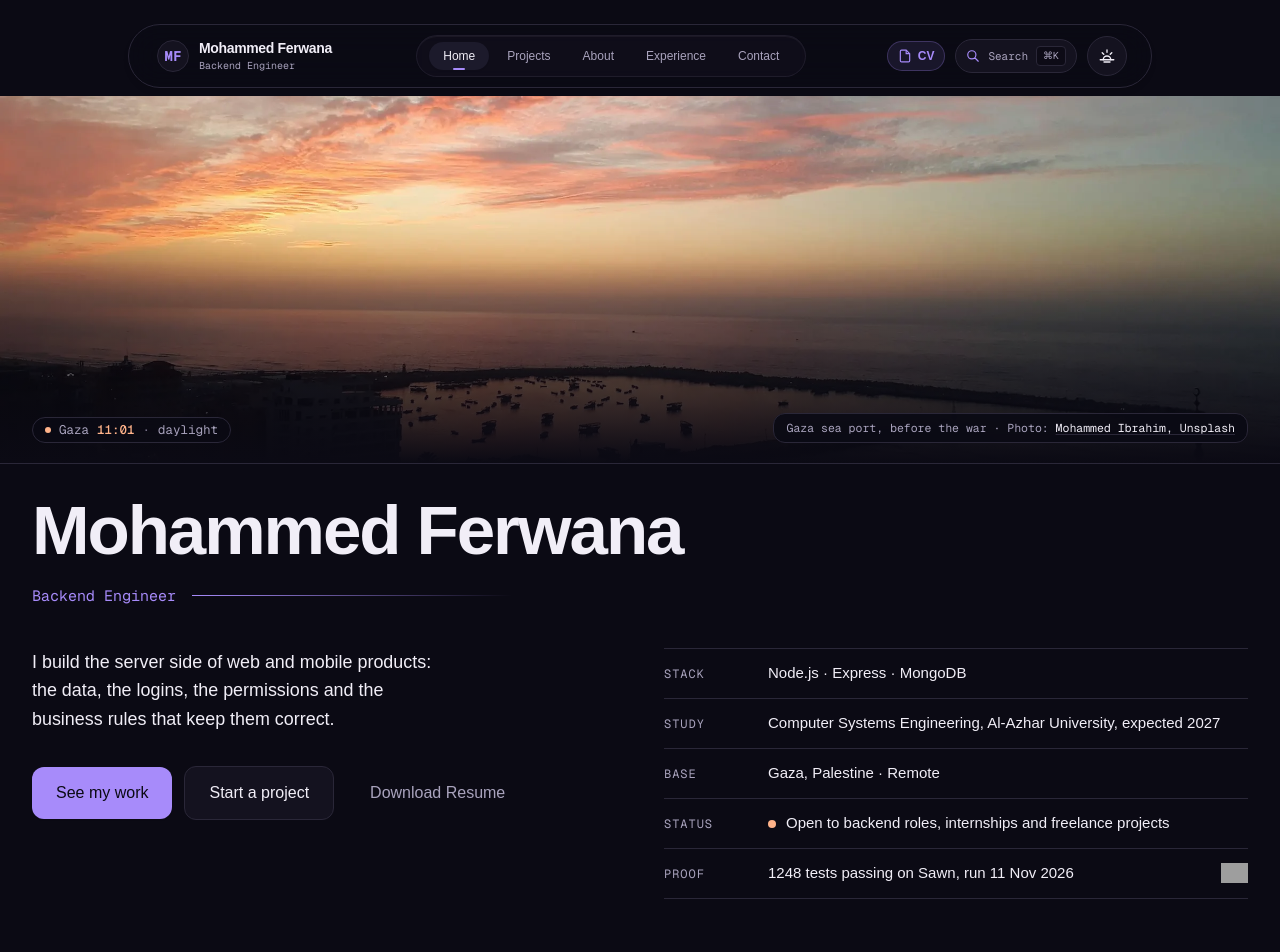
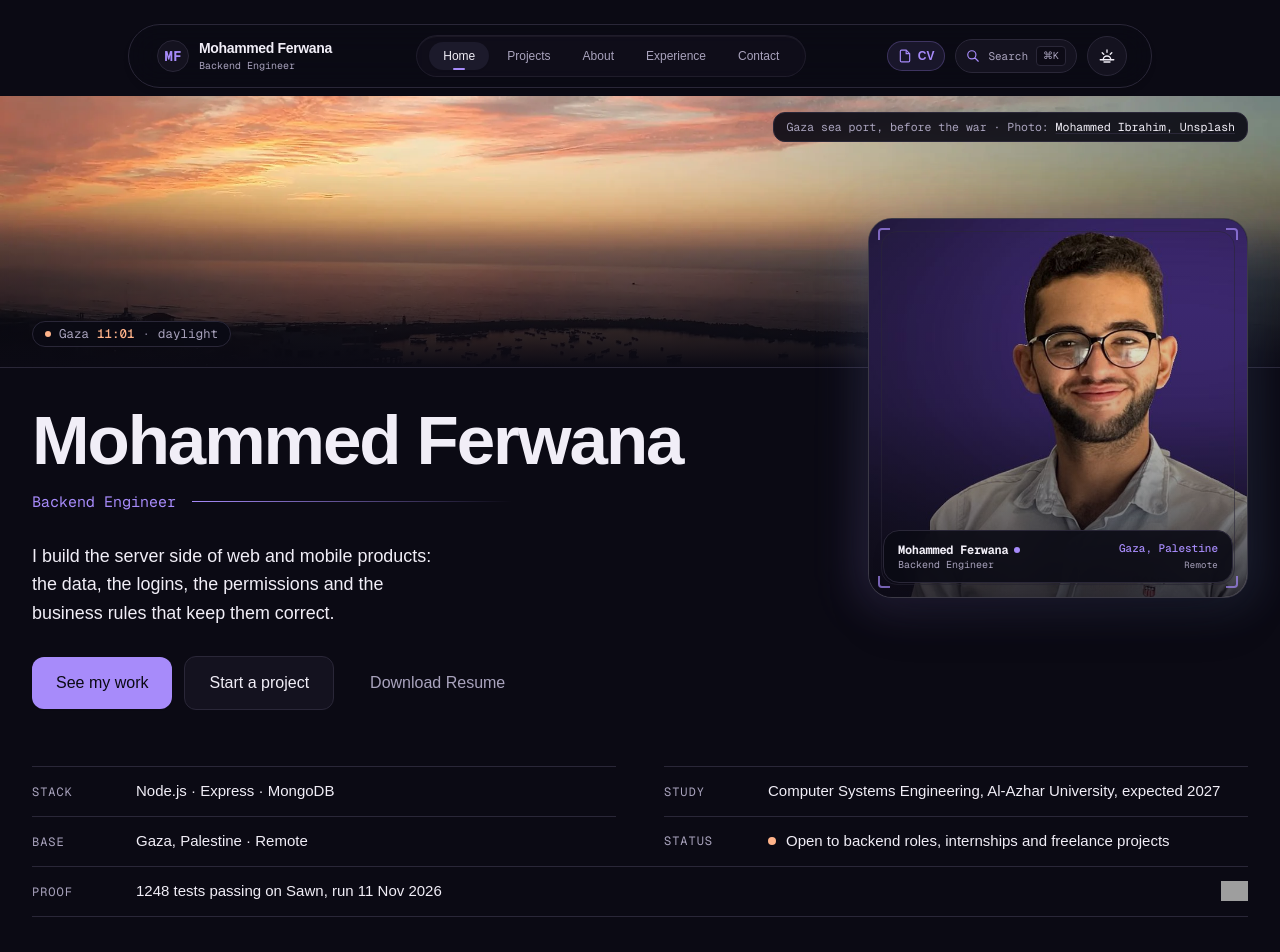
Before and after one commit to hammoudFerwana/mohammed-ferwana-portfolio, a Next.js app: page / in a window 1280 px wide. Shown: the top 952 px of the page. Built offline with nearby package versions, Linux system fonts and the light colour scheme; no server answers; grey boxes are pictures that could not be loaded; a web font is replaced by a local one.

Commit message:
feat(hero): portrait overlapping the photo band, two-column facts

```diff
--- a/src/components/home/HeroSection.jsx
+++ b/src/components/home/HeroSection.jsx
@@ -1,6 +1,7 @@
 import Image from 'next/image';
 import Button from '@/components/shared/Button';
 import GazaClock from '@/components/home/GazaClock';
+import InteractivePortraitCard from '@/components/home/InteractivePortraitCard';
 import { metrics } from '@/data/metrics';
 
 const formattedTestRunDate = new Date(`${metrics.testRunDate}T00:00:00Z`).toLocaleDateString('en-GB', {
@@ -20,7 +21,7 @@ export default function HeroSection() {
   return (
     <section className="pt-[84px] sm:pt-[96px] pb-[70px]">
       {/* Full-width Gaza sea port photo band */}
-      <div className="relative w-full h-[clamp(260px,46vh,500px)] border-b border-line overflow-hidden">
+      <div className="relative w-full h-[clamp(200px,34vh,380px)] border-b border-line overflow-hidden">
         <Image
           src="/images/hero/gaza-port.webp"
           alt="Gaza sea port at sunset, fishing boats inside the harbour wall, with a minaret in the foreground"
@@ -40,11 +41,14 @@ export default function HeroSection() {
         />
 
         {/* Clock chip & photo credit bar */}
-        <div className="absolute inset-x-0 bottom-0 z-10 pb-4 sm:pb-5">
-          <div className="max-w-7xl mx-auto px-5 sm:px-8 flex flex-col items-start gap-2 sm:flex-row sm:items-end sm:justify-between">
+        <div className="pointer-events-none absolute inset-0 z-10">
+          <div className="relative h-full max-w-7xl mx-auto px-5 sm:px-8 pb-4 sm:pb-5 flex flex-col justify-end">
+            <div className="flex flex-col items-start gap-2 sm:flex-row sm:items-end sm:justify-between">
+              <div className="pointer-events-auto">
                 <GazaClock />
+              </div>
 
-            <p className="rounded-lg border border-line bg-bg/90 backdrop-blur-sm px-3 py-1.5 font-mono text-[11.5px] leading-snug text-ink-muted max-w-full">
+              <p className="pointer-events-auto lg:absolute lg:top-4 lg:right-8 rounded-lg border border-line bg-bg/90 backdrop-blur-sm px-3 py-1.5 font-mono text-[11.5px] leading-snug text-ink-muted max-w-full">
                 Gaza sea port, before the war · Photo:{' '}
                 <a
                   href="https://unsplash.com/photos/a-view-of-a-sunset-over-a-body-of-water-EMH4vCucw-A"
@@ -58,16 +62,18 @@ export default function HeroSection() {
             </div>
           </div>
         </div>
+      </div>
 
       {/* Hero content */}
-      <div className="max-w-7xl mx-auto px-5 sm:px-8 mt-[34px]">
-        {/* Full-width name & role block */}
-        <div>
+      <div className="max-w-7xl mx-auto px-5 sm:px-8">
+        <div className="grid grid-cols-1 lg:grid-cols-12 lg:gap-x-12 items-start">
+          {/* Text column first in DOM for screen readers */}
+          <div className="lg:col-span-7 mt-8 lg:mt-0 lg:pt-10">
             <h1 className="font-sans text-[length:var(--text-hero)] font-bold leading-[0.95] tracking-[-0.03em] text-ink text-balance hyphens-none">
               Mohammed Ferwana
             </h1>
 
-          <div className="mt-5 flex items-center gap-4">
+            <div className="mt-4 flex items-center gap-4">
               <p className="font-mono text-[15px] text-violet shrink-0">
                 Backend Engineer
               </p>
@@ -79,17 +85,12 @@ export default function HeroSection() {
                 }}
               />
             </div>
-        </div>
 
-        {/* Two columns at 900px+, one column below */}
-        <div className="mt-10 grid grid-cols-1 min-[900px]:grid-cols-12 gap-10 min-[900px]:gap-12 items-start">
-          {/* Left: promise + three buttons */}
-          <div className="min-[900px]:col-span-6 space-y-8">
-            <p className="text-[clamp(17px,1.4vw,19px)] leading-[1.6] text-ink max-w-[42ch]">
+            <p className="mt-7 text-[clamp(17px,1.4vw,19px)] leading-[1.6] text-ink max-w-[42ch]">
               I build the server side of web and mobile products: the data, the logins, the permissions and the business rules that keep them correct.
             </p>
 
-            <div className="flex flex-wrap items-center gap-3">
+            <div className="mt-7 flex flex-wrap items-center gap-3">
               <Button href="/projects" variant="primary" size="lg">
                 See my work
               </Button>
@@ -107,12 +108,18 @@ export default function HeroSection() {
             </div>
           </div>
 
-          {/* Right: facts list */}
-          <dl className="min-[900px]:col-span-6 divide-y divide-line border-y border-line">
+          {/* Portrait card: visually first below lg, overlapping band right on lg+ */}
+          <div className="order-first lg:order-last mt-8 lg:-mt-[150px] lg:col-span-5 lg:justify-self-end w-[min(78vw,300px)] lg:w-full lg:max-w-[380px] relative z-10">
+            <InteractivePortraitCard loading="eager" />
+          </div>
+        </div>
+
+        {/* Full-width two-column facts list */}
+        <dl className="mt-14 grid grid-cols-1 md:grid-cols-2 gap-x-12 border-b border-line">
           {facts.map((item) => (
             <div
               key={item.label}
-                className="py-3.5 grid grid-cols-1 sm:grid-cols-[88px_1fr] gap-1 sm:gap-4 items-baseline"
+              className="border-t border-line py-3.5 grid grid-cols-1 sm:grid-cols-[88px_1fr] gap-1 sm:gap-4 items-baseline"
             >
               <dt className="font-mono text-[12px] uppercase tracking-[0.08em] text-ink-muted">
                 {item.label}
@@ -123,7 +130,7 @@ export default function HeroSection() {
             </div>
           ))}
 
-            <div className="py-3.5 grid grid-cols-1 sm:grid-cols-[88px_1fr] gap-1 sm:gap-4 items-baseline">
+          <div className="border-t border-line py-3.5 grid grid-cols-1 sm:grid-cols-[88px_1fr] gap-1 sm:gap-4 items-baseline">
             <dt className="font-mono text-[12px] uppercase tracking-[0.08em] text-ink-muted">
               Status
             </dt>
@@ -136,7 +143,7 @@ export default function HeroSection() {
             </dd>
           </div>
 
-            <div className="py-3.5 grid grid-cols-1 sm:grid-cols-[88px_1fr] gap-1 sm:gap-4 items-baseline">
+          <div className="md:col-span-2 border-t border-line py-3.5 grid grid-cols-1 sm:grid-cols-[88px_1fr] gap-1 sm:gap-4 items-baseline">
             <dt className="font-mono text-[12px] uppercase tracking-[0.08em] text-ink-muted">
               Proof
             </dt>
@@ -156,7 +163,6 @@ export default function HeroSection() {
           </div>
         </dl>
       </div>
-      </div>
     </section>
   );
 }
```
Lines whose indentation alone changed are shown as unchanged.
